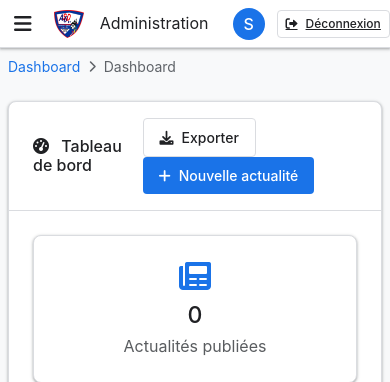
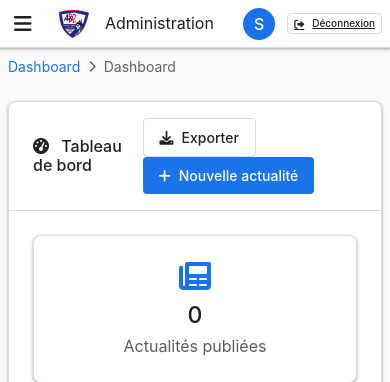
Before and after one commit to ronaldjunior450-web/asod-academie, a PHP site: page /ges_asod/admin/index.php in a window 390 px wide. Shown: the top 382 px of the page. Run offline with PHP 8.4, Linux system fonts and the light colour scheme; the visitor is signed in with stand-in values (Sample User, id 1); data that the repository does not hold is empty; some web fonts are replaced.

Commit message:
Fix(admin): Correction du dÃ©bordement du bouton DÃ©connexion sur mobile
Corrections appliquÃ©es:
- Header flexbox optimisÃ© pour Ã©viter le dÃ©bordement
- Bouton DÃ©connexion avec largeur maximale et ellipsis
- Gestion des trÃ¨s petits Ã©crans (480px)
- Logo et bouton redimensionnÃ©s selon la taille d'Ã©cran
- Flex-shrink pour adaptation automatique

Le bouton DÃ©connexion ne sera plus coupÃ© sur mobile

```diff
--- a/admin/css/admin-responsive.css
+++ b/admin/css/admin-responsive.css
@@ -208,6 +208,34 @@ html, body {
     .gmail-user .gmail-btn {
         padding: var(--spacing-xs) var(--spacing-sm);
         font-size: var(--font-xs);
+    }
+
+    /* CORRECTION DÉBORDEMENT BOUTON DÉCONNEXION */
+    .gmail-header {
+        display: flex;
+        align-items: center;
+        justify-content: space-between;
+        flex-wrap: nowrap;
+        min-width: 0; /* Permet au flex de se rétrécir */
+    }
+
+    .gmail-logo {
+        flex-shrink: 0;
+        min-width: 0;
+    }
+
+    .gmail-user {
+        flex-shrink: 1;
+        min-width: 0;
+        display: flex;
+        align-items: center;
+    }
+
+    .gmail-user .gmail-btn {
+        white-space: nowrap;
+        overflow: hidden;
+        text-overflow: ellipsis;
+        max-width: 120px;
     }
 
     /* SIDEBAR OPTIMISÉE */
@@ -492,6 +520,17 @@ html, body {
 
     .gmail-logo img {
         height: 28px;
+    }
+
+    /* CORRECTION DÉBORDEMENT BOUTON DÉCONNEXION - TRÈS PETITS ÉCRANS */
+    .gmail-user .gmail-btn {
+        max-width: 100px;
+        font-size: 0.625rem; /* 10px */
+        padding: 2px 6px;
+    }
+
+    .gmail-logo h1 {
+        font-size: 0.875rem; /* 14px */
     }
 
     .gmail-main {
```
